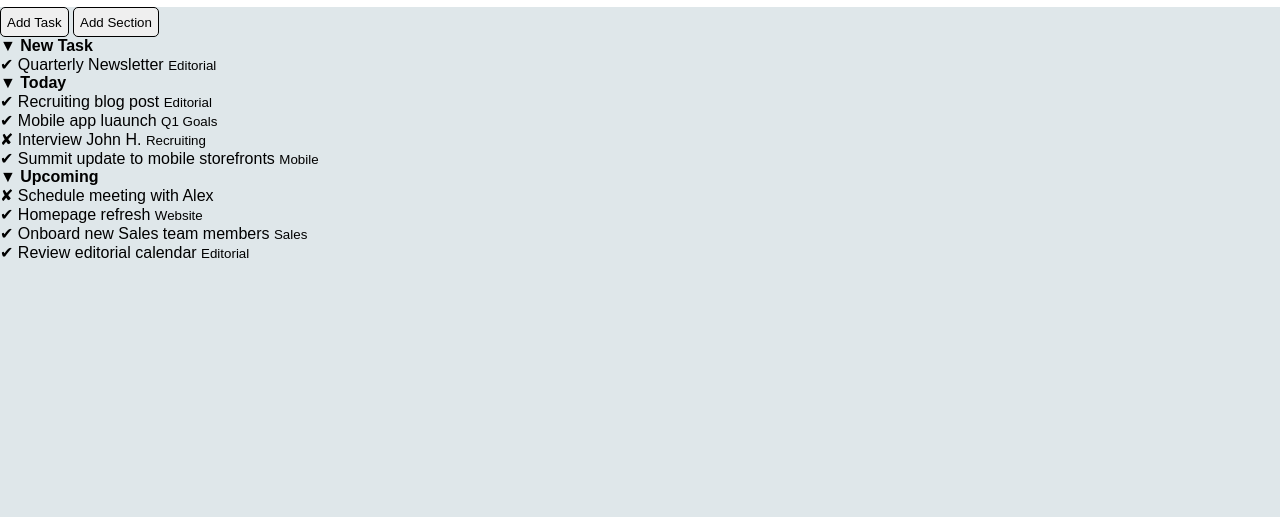
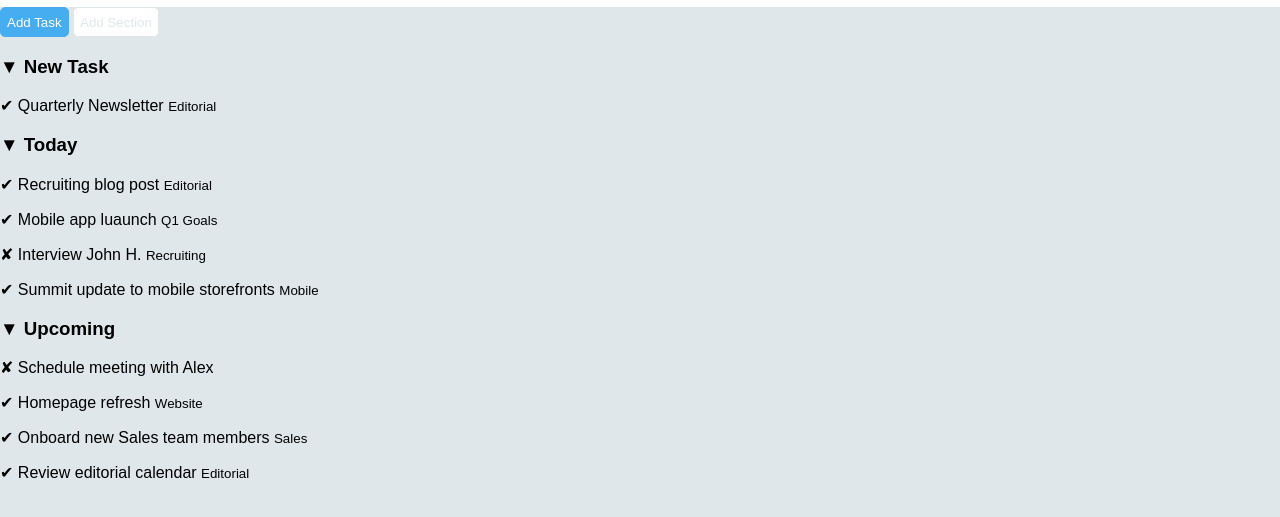
Before and after one commit to SofiaDiBlasi/html-css-toboolist, a plain HTML site: page index.html in a window 1280 px wide. Shown: the part 93-610 px from the top of the page. Drawn offline with Linux system fonts and the light colour scheme.

Commit message:
fix(main): fix main structure

```diff
--- a/index.html
+++ b/index.html
@@ -18,41 +18,32 @@
     <main>
         <!--button-->
         <div>
-            <button>Add Task</button>
-            <button>Add Section</button>
+            <button class="color-blue">Add Task</button>
+            <button class="color-white">Add Section</button>
         </div>
         <!--to do list-->
 
         <!--new task-->
         <div>
             <section>
-                <span> &#9660 <strong>New Task</strong></span>
-                <br>
-                <span>&#10004 Quarterly Newsletter</span> <small>Editorial</small>
+                <h3>&#9660 New Task</h3>
+               <p><span>&#10004</span>  Quarterly Newsletter <small>Editorial</small></p>
             </section>
             <!--today-->
             <section>
-                <span> &#9660 <strong>Today</strong></span>
-                <br>
-                <span>&#10004 Recruiting blog post</span> <small>Editorial</small>
-                <br>
-                <span>&#10004 Mobile app luaunch</span> <small>Q1 Goals</small>
-                <br>
-                <span>&#10008 Interview John H.</span> <small>Recruiting</small>
-                <br>
-                <span>&#10004 Summit update to mobile storefronts</span> <small>Mobile</small>
+                <h3>&#9660 Today</h3>
+                <p><span>&#10004</span>  Recruiting blog post <small>Editorial</small></p>
+                <p><span>&#10004</span>  Mobile app luaunch <small>Q1 Goals</small></p>
+                <p><span>&#10008</span>  Interview John H. <small>Recruiting</small></p>
+                <p><span>&#10004</span>  Summit update to mobile storefronts <small>Mobile</small></p>
             </section>
             <!--upcoming-->
             <section>
-                <span> &#9660 <strong>Upcoming</strong></span>
-                <br>
-                <span>&#10008 Schedule meeting with Alex</span>
-                <br>
-                <span>&#10004 Homepage refresh</span> <small>Website</small>
-                <br>
-                <span>&#10004 Onboard new Sales team members</span> <small>Sales</small>
-                <br>
-                <span>&#10004 Review editorial calendar</span> <small>Editorial</small>
+                <h3>&#9660 Upcoming</h3>
+                <p><span>&#10008</span>  Schedule meeting with Alex</p>
+                <p><span>&#10004</span>  Homepage refresh <small>Website</small></p>
+                <p><span>&#10004</span>  Onboard new Sales team members <small>Sales</small></p>
+                <p><span>&#10004</span>  Review editorial calendar <small>Editorial</small></p>
             </section>
         </div>
     </main>
```
